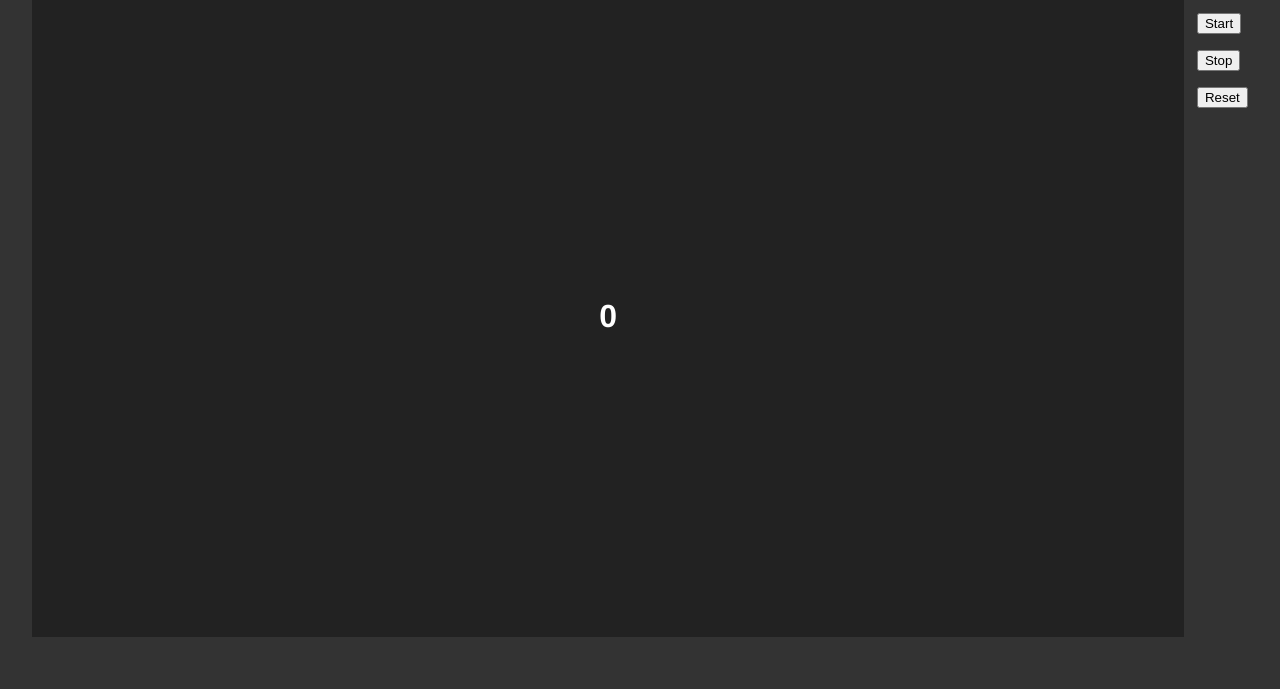
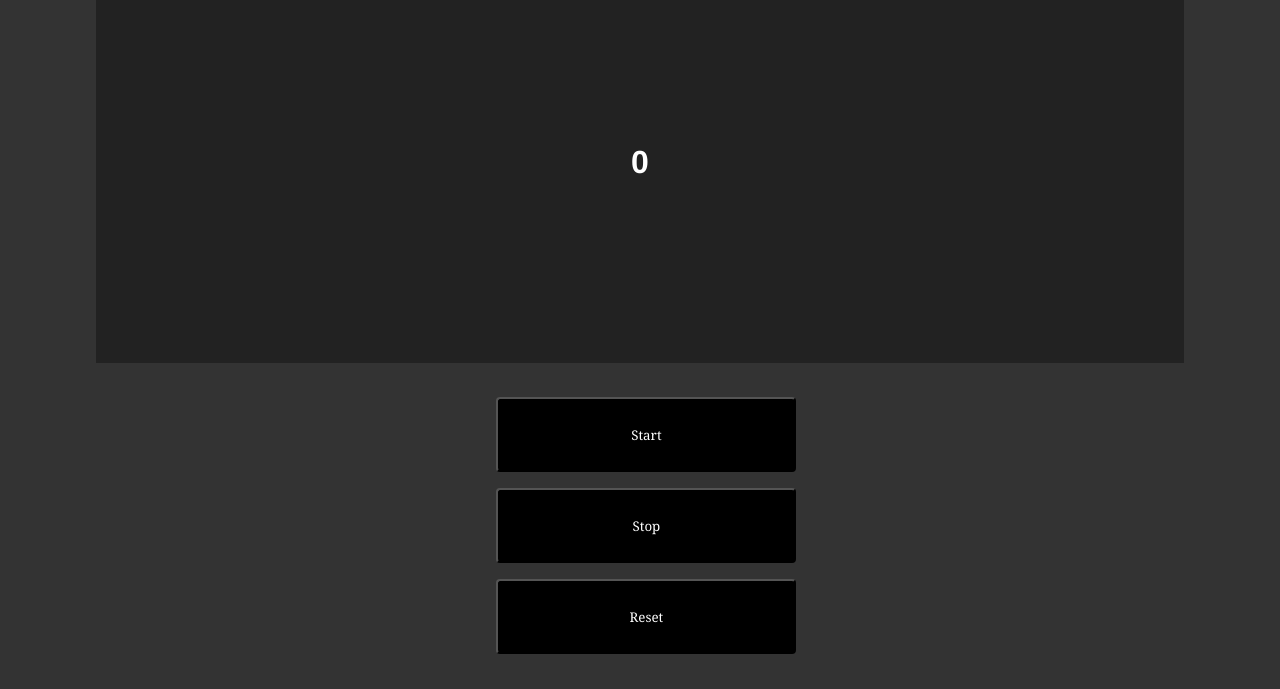
Before and after one commit to mlodycegla/timer, a plain HTML site: page index.html in a window 1280 px wide. Shown: the part 111-800 px from the top of the page. Drawn offline with nearby package versions, Linux system fonts and the light colour scheme.

Commit message:
changed the buttons and fixed a bug
time counted faster if you pressed start button more than once

```diff
--- a/index.html
+++ b/index.html
@@ -17,9 +17,9 @@
         </div>
 
         <div class="controls">
-            <p><button id="start">Start</button></p>
-            <p><button id="stop">Stop</button></p>
-            <p><button id="reset">Reset</button></p>
+            <p><button class="btn" id="start">Start</button></p>
+            <p><button class="btn2" id="stop">Stop</button></p>
+            <p><button class="btn3" id="reset">Reset</button></p>
         </div>
     </div>
 
--- a/main.css
+++ b/main.css
@@ -1,6 +1,7 @@
 body {
     margin: 0 auto;
     background-color: #333;
+    overflow: hidden;
 }
 
 .sitewrapper {
@@ -20,8 +21,8 @@ body {
 }
 
 .container {
-    width: 90%;
-    height: 80%;
+    width: 85%;
+    height: 50%;
     background-color: #222;
     display: flex;
     justify-content: center;
@@ -36,3 +37,52 @@ h1 {
 .controls {
     margin-left: 1%;
 }
+
+.btn {
+    width: 300px;
+    height: 75px;
+    background-color: black;
+    transition-duration: 0.5s;
+    color: white;
+    font-family: Cambria;
+    text-decoration: none;
+    border-radius: 4px;
+}
+
+.btn2 {
+    width: 300px;
+    height: 75px;
+    background-color: black;
+    transition-duration: 0.5s;
+    color: white;
+    font-family: Cambria;
+    text-decoration: none;
+    border-radius: 4px;
+}
+
+.btn3 {
+    width: 300px;
+    height: 75px;
+    background-color: black;
+    transition-duration: 0.5s;
+    color: white;
+    font-family: Cambria;
+    text-decoration: none;
+    border-radius: 4px;
+}
+
+.btn:hover {
+    background-color: green;
+    cursor: pointer;
+}
+
+.btn2:hover {
+    background-color: red;
+    cursor: pointer;
+}
+
+.btn3:hover {
+    background-color: yellow;
+    cursor: pointer;
+    color: black;
+}
--- a/main.js
+++ b/main.js
@@ -2,8 +2,14 @@ var sec = 0;
 var min = 0;
 var hour = 0;
 
+var executed = false;
+
 $('#start').click(function (e) {
-timer = setInterval((timer) => {
+
+if(executed == false) {
+  timer = setInterval((timer) => {
+
+    executed = true;
       $('#sec').empty();
       sec++
       if(sec<10) {
@@ -13,11 +19,15 @@ timer = setInterval((timer) => {
         $('#sec').empty();
         $('#sec').append(sec)
       }
+    }, 1000);
+}
 
-    }, 1000);
 });
 $('#stop').click(function (e) {
   clearInterval(timer);
+  console.log("godziny: " + hour + ", minuty: " + min + ", sekundy: " + sec);
+  alert("godziny: " + hour + ", minuty: " + min + ", sekundy: " + sec);
+  executed = false;
 });
 
 
@@ -30,6 +40,7 @@ $('#reset').click(function (e) {
   sec = 0;
   min = 0;
   hour = 0;
+  executed = false;
 });
 
 setInterval((timer) => {
```
